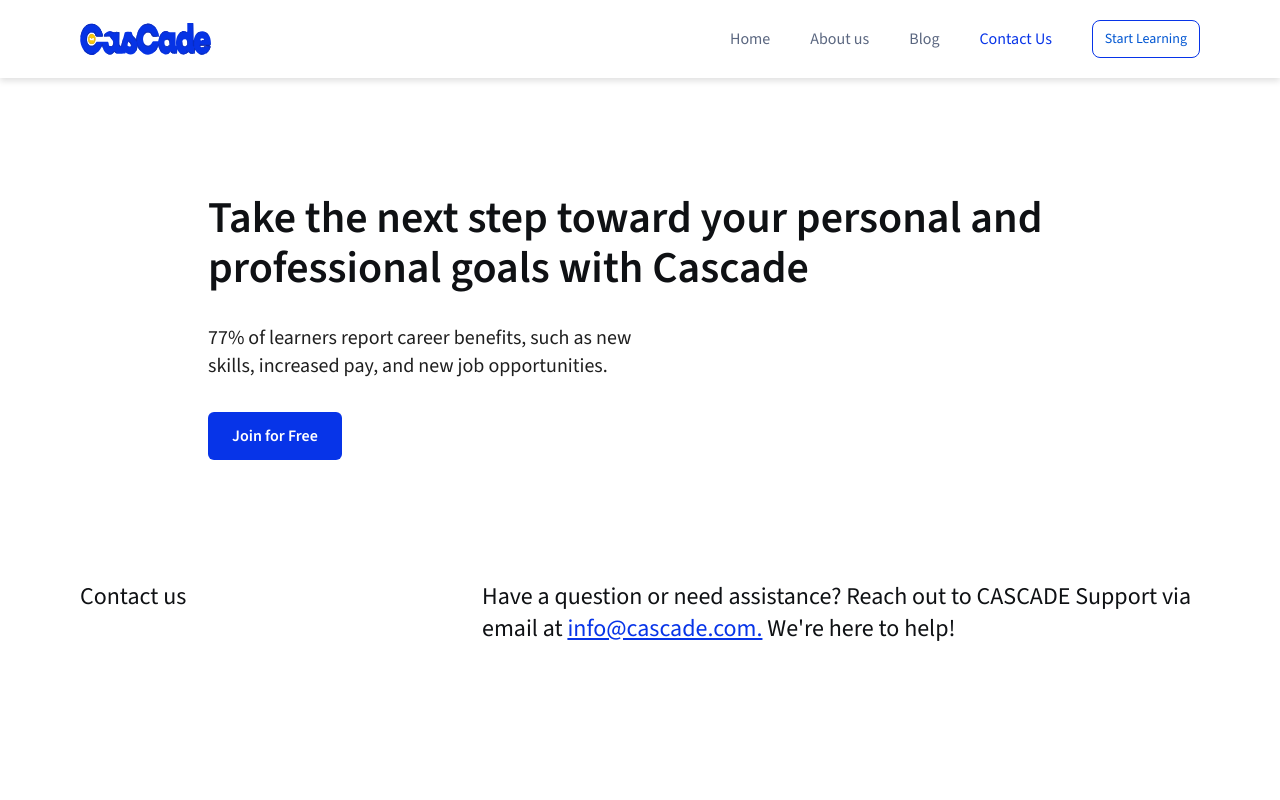
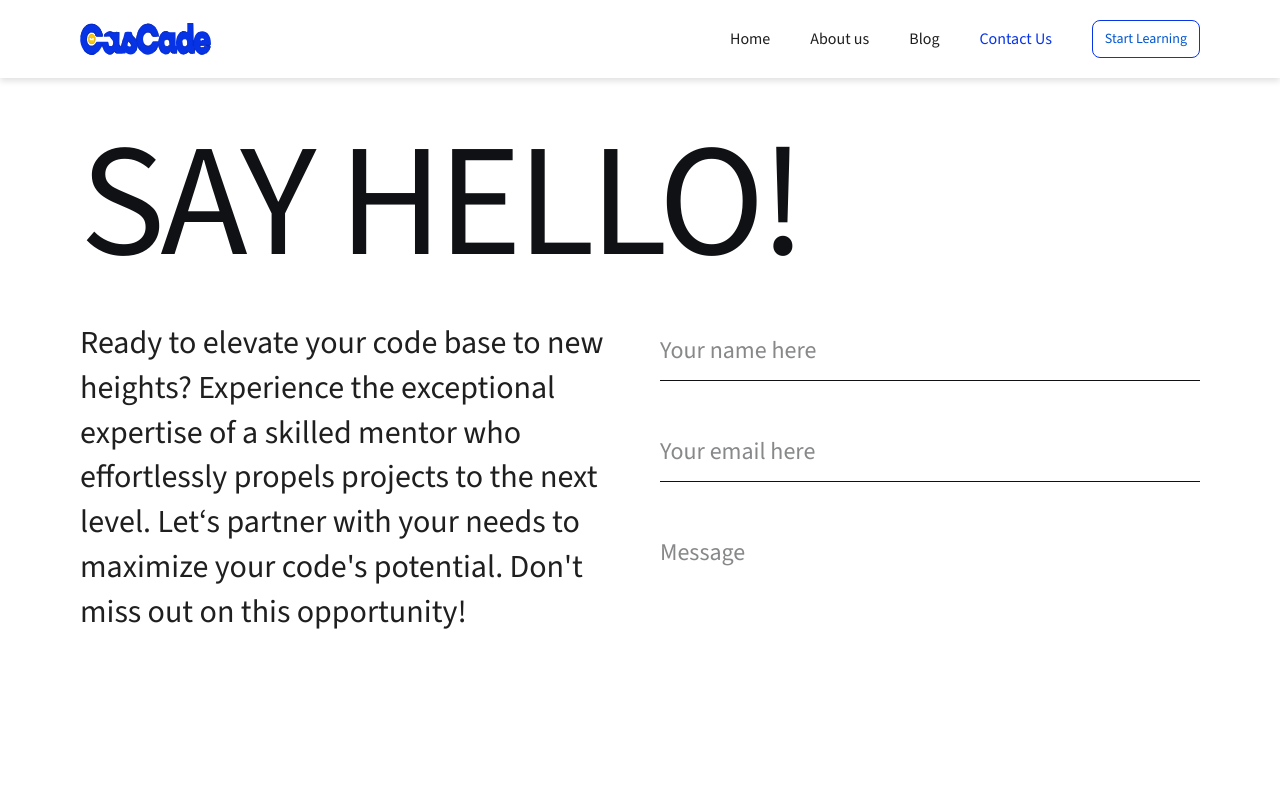
Before and after one commit to HenryAgu/Cascade-v2, a Next.js app: page /contact in a window 1280 px wide. Shown: the top 800 px of the page. Built offline with nearby package versions, Linux system fonts and the light colour scheme.

Commit message:
feat: contact page

```diff
--- a/src/app/components/Navbar.tsx
+++ b/src/app/components/Navbar.tsx
@@ -68,7 +68,7 @@ const Navbar = () => {
                 className={`text-sm lg:text-base ${
                   item.path === linkActive
                     ? "text-brand-blue font-medium"
-                    : "text-bodyText font-normal"
+                    : "text-black2 font-normal"
                 } hover:text-brand-blue`}
               >
                 <li>{item.title}</li>
@@ -86,10 +86,10 @@ const Navbar = () => {
         {/* Mobile menu icon */}
         <div className="outline-transparent block lg:hidden">
           <button
-            className="text-sm text-bodyText font-normal"
+            className="text-sm text-black2 font-normal"
             onClick={toggleMenu}
           >
-            <CiMenuFries className="w-[16.8px] h-[16.8px] text-bodyText"/>
+            <CiMenuFries className="w-[16.8px] h-[16.8px] text-black2"/>
           </button>
         </div>
       </div>
@@ -109,7 +109,7 @@ const Navbar = () => {
               height={28}
               className="h-[28px] aspect-[108/32]"
             />
-            <button onClick={toggleMenu}><IoMdClose className="w-6 h-6 text-bodyText"/></button>
+            <button onClick={toggleMenu}><IoMdClose className="w-6 h-6 text-black2"/></button>
           </div>
           <div className="p-5">
             <ul className="flex flex-col gap-y-5">
@@ -122,7 +122,7 @@ const Navbar = () => {
               ${
                 item.path === linkActive
                   ? "text-brand-blue font-medium"
-                  : "text-bodyText font-normal"
+                  : "text-black2 font-normal"
               }`}
                   >
                     {item.title}
--- a/src/app/contact/page.tsx
+++ b/src/app/contact/page.tsx
@@ -1,14 +1,57 @@
-import React from 'react'
-import NextStep from '../components/NextStep'
-import ContactBanner from '../components/ContactBanner'
+import React from "react";
+import ContactBanner from "../components/ContactBanner";
+import { MdArrowOutward } from "react-icons/md";
 
 const ContactPage = () => {
   return (
-    <div className="min-h-screen pt-20 lg:pt-28 bg-white text-black">
-        <NextStep/>
-        <ContactBanner/>
+    <div className="min-h-screen pt-32 lg:pt-20 bg-white text-black">
+      <div className="flex flex-col w-full container mx-auto lg:px-20 px-5">
+        <h1 className="uppercase font-medium font-source text-[65px] lg:text-[160px] tracking-[-5px]">
+          say hello!
+        </h1>
+        <div className="lg:pb-32 flex lg:flex-row flex-col gap-x-10 gap-y-20">
+          <div className="basis-full lg:basis-[50%]">
+            <p className="font-source font-normal text-xl lg:text-[32px] text-black2 max-w-[600px]">
+              Ready to elevate your code base to new heights? Experience the
+              exceptional expertise of a skilled mentor who effortlessly propels
+              projects to the next level. Let&lsquo;s partner with your needs to
+              maximize your code's potential. Don't miss out on this
+              opportunity!
+            </p>
+          </div>
+          <div className="basis-full lg:basis-[50%] w-full mb-14 lg:mb-0">
+            <form action="" className="flex flex-col gap-y-1.5 lg:gap-y-5">
+              <input
+                type="text"
+                name="text"
+                id=""
+                placeholder="Your name here"
+                className="font-source border-b py-1.5 lg:py-3.5 border-black text-black outline-transparent mb-5 text-lg lg:text-2xl font-medium"
+              />
+              <input
+                type="email"
+                name="email"
+                id=""
+                placeholder="Your email here"
+                className="font-source border-b py-1.5 lg:py-3.5 border-black text-black outline-transparent mb-5 text-lg lg:text-2xl font-medium"
+              />
+              <textarea
+                name="message"
+                id=""
+                placeholder="Message"
+                className="font-source border-b py-1.5 lg:py-3.5 border-black text-black outline-transparent mb-5 text-lg lg:text-2xl font-medium resize-none h-[180px] lg:h-[35vh]"
+              />
+              <button className="border flex items-center justify-between border-black2 text-left py-[14px] lg:py-[18px] px-5 max-w-full lg:max-w-[322px] rounded-full text-lg lg:text-[22px] font-source mt-5 lg:mt-10 cursor-pointer">
+                <span>Let's talk</span>
+                <MdArrowOutward className="text-2xl lg:text-3xl font-light"/>
+              </button>
+            </form>
+          </div>
+        </div>
+      </div>
+      <ContactBanner />
     </div>
-  )
-}
+  );
+};
 
-export default ContactPage
+export default ContactPage;
```
